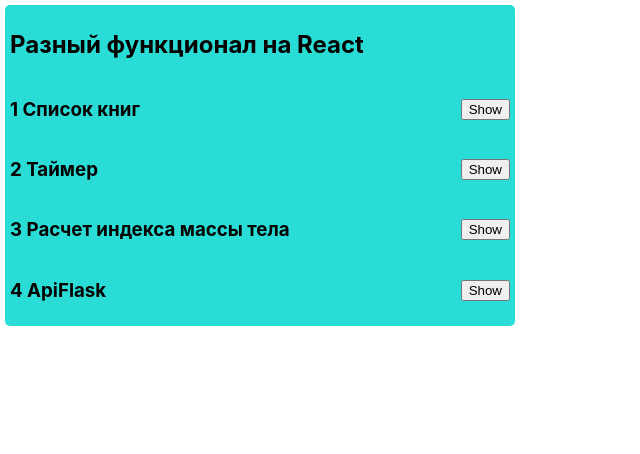
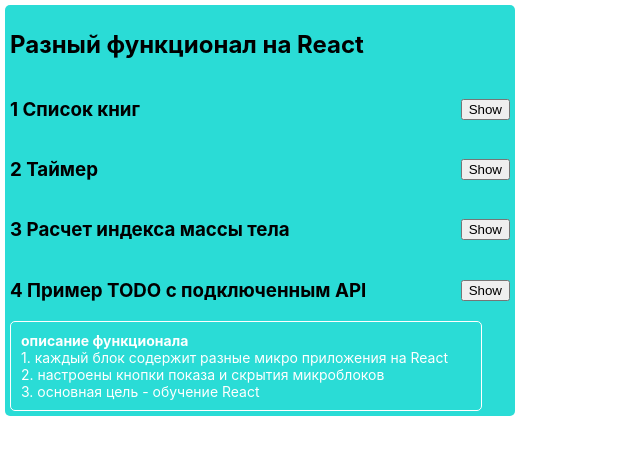
Before and after one commit to AlexanderSipko/react-function, a React (Create React App) app: page / in a window 1280 px wide. Shown: the top 454 px of the page, without its empty margins (0-640 px from the left). Built offline with nearby package versions, Linux system fonts and the light colour scheme.

Commit message:
add describe

```diff
--- a/src/components/CalculateImt.jsx
+++ b/src/components/CalculateImt.jsx
@@ -20,9 +20,9 @@ function Imt () {
             <p className="result">{result}</p>
 
             <ul className="Description">
-                    <li>описание функционала</li>
-                    <li>1. расчет индекса массы тела</li>
-                </ul>
+                <li>описание функционала</li>
+                <li>1. расчет индекса массы тела</li>
+            </ul>
         </div>
     )
 }
--- a/src/components/RenderList.jsx
+++ b/src/components/RenderList.jsx
@@ -10,7 +10,7 @@ function RenderComponents () {
         { key: "1", component: <Books />, name: "1 Список книг", },
         { key: "2", component: <TimerMemory />, name: "2 Таймер" },
         { key: "3", component: <Imt />, name: "3 Расчет индекса массы тела" },
-        { key: "4", component: <ApiFlask />, name: "4 ApiFlask" }
+        { key: "4", component: <ApiFlask />, name: "4 Пример TODO с подключенным API" }
       ];
 
     const [hidden, setHidden] = React.useState(false)
@@ -62,6 +62,12 @@ function RenderComponents () {
                 </div>
                 )
             }
+            <ul className="Description">
+                <li>описание функционала</li>
+                <li>1. каждый блок содержит разные микро приложения на React</li>
+                <li>2. настроены кнопки показа и скрытия микроблоков</li>
+                <li>3. основная цель - обучение React</li>
+            </ul>
         </div>
     )
 }
```
